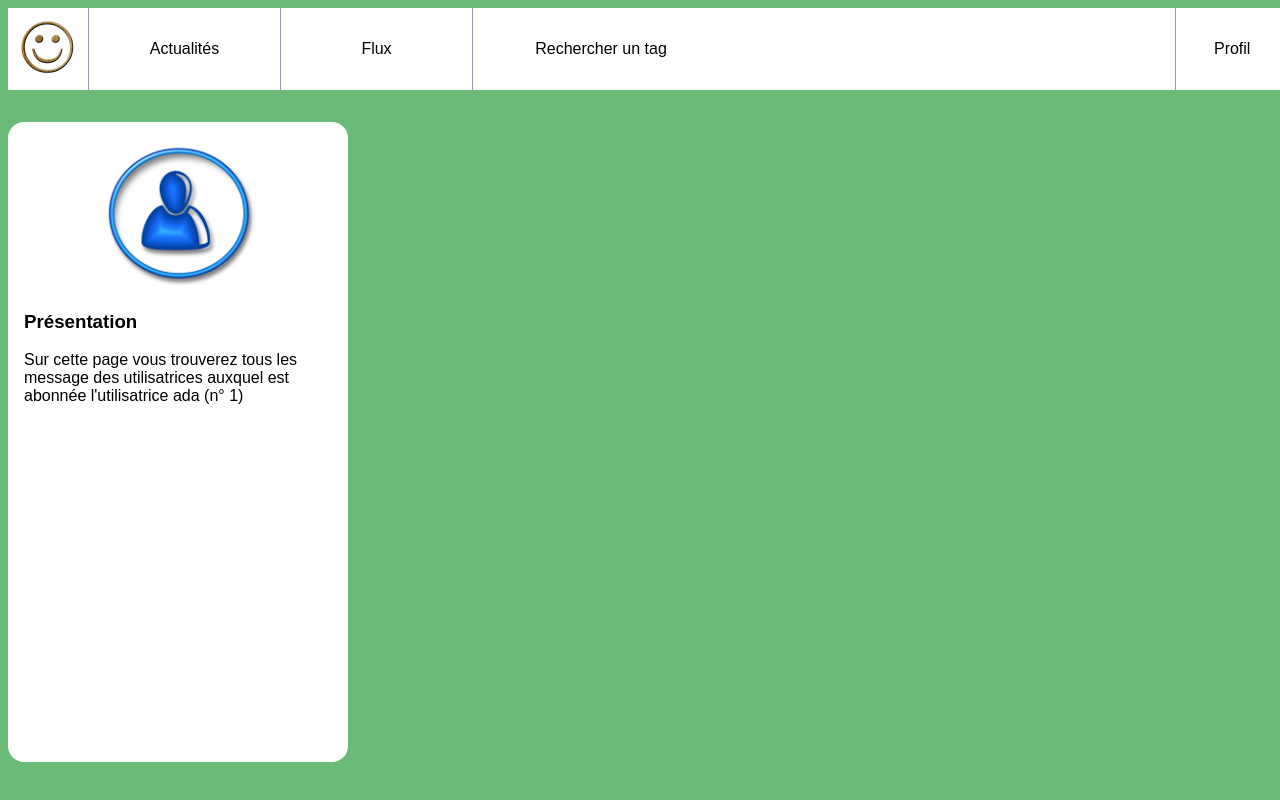
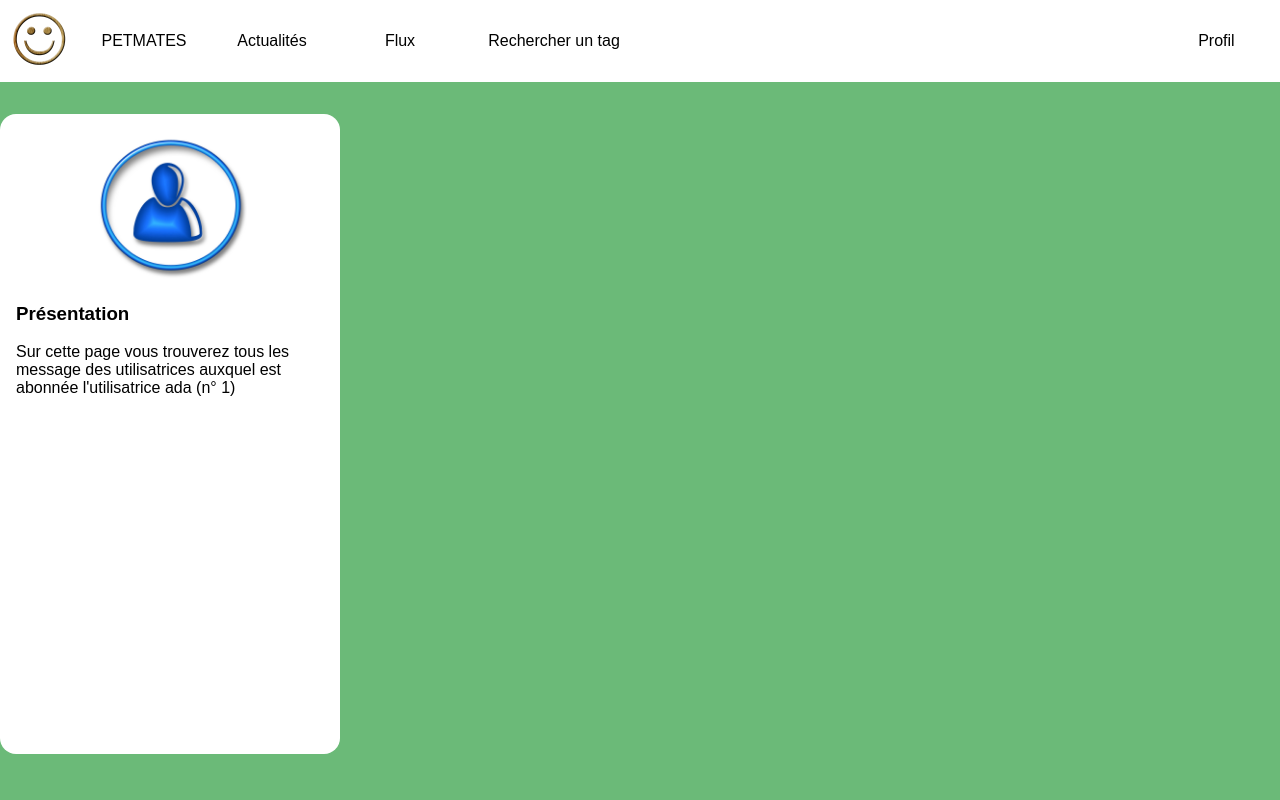
Before and after one commit to GaetanSourisse/PetMates_social_network, a PHP site: page /feed.php?user_id=1 in a window 1280 px wide. Run offline with PHP 8.4, Linux system fonts and the light colour scheme; a user stored in the database is signed in; data comes from the database, SQL or seed files in the repository.

Commit message:
refonte css header

```diff
--- a/header.php
+++ b/header.php
@@ -1,6 +1,7 @@
 <header>
     <img src="resoc.jpg" alt="Logo de notre réseau social" />
     <nav id="menu">
+        <a>PETMATES</a>
         <a href="news.php">Actualités</a>
         <a href="feed.php?user_id=<?php echo $_SESSION['connected_id'] ?>">Flux</a>
     </nav>
@@ -13,10 +14,10 @@
             //verification
             if ($mysqli->connect_errno) {
                 echo ("Échec de la connexion : " . $mysqli->connect_error);
-            exit();
+                exit();
             }
             //création de la requête pour aller chercher tous les tags disponibles
-            $questionTagsSql = "SELECT * FROM tags" ;
+            $questionTagsSql = "SELECT * FROM tags";
             $infosTags = $mysqli->query($questionTagsSql);
             while ($tagInfo = $infosTags->fetch_assoc()) {
                 $tagLabel = $tagInfo['label'];
@@ -45,7 +46,7 @@
     </nav>
     <?php
     if (isset($_POST['déconnexion'])) {
-       session_unset();
+        session_unset();
     }
     ;
 
--- a/style.css
+++ b/style.css
@@ -1,6 +1,7 @@
 body{
     background-color: rgb(107, 186, 120);
     font-family: Arial;
+    margin: auto;
 }
 
 a{text-decoration: none; color:black;}
@@ -9,7 +10,7 @@ a:hover{text-decoration: underline;}
 body>header{
     background-color: #fff;
     display:flex;
-    width:80em;
+    width:100%;
     margin:0 auto 2em auto;
     padding:0;
 
@@ -21,13 +22,13 @@ body>header #menu {
     display:flex;
     width:30%;
     align-items: stretch;
-    border-left: 1px solid #99b;
+    /* border-left: 1px solid #99b; */
 }
 body>header #menu a{
     flex:1;
     text-align: center;
     padding-top:2em;
-    border-right: 1px solid #99b;
+    /* border-right: 1px solid #99b; */
 }
 
 body>header ul{list-style: none;}
@@ -35,7 +36,7 @@ body>header #user
 {
     margin-left: auto;
     flex:0.2;
-    border-left: 1px solid #99b;
+    /* border-left: 1px solid #99b; */
 }
 body>header #user>a{
     display:block;
@@ -48,7 +49,7 @@ body>header #user ul{
     position: absolute;
     padding:0;
     margin:0;
-    margin-left:-5em;
+    text-align: center;
     background-color: #fff;
     border: 1px solid #99b;
 
@@ -161,29 +162,31 @@ form dl dd textarea{width:40em;height: 15em;}
 body>header #tags {
     display:flex;
     align-items: stretch;
-    width:20%;
     flex-direction: column;
+    width: 180px;
 }
 
 body>header #tags a {
-    text-align: center;
     border-right: none;
     margin-top: 2em;
+    text-align: center;
 }
 
 body>header #tags ul{
     display: none;
     position:absolute;
-    width:15%;
     margin-top: 4em;
     background-color: #fff;
+    height: 150px;
+    width: 180px;
+    overflow-y: scroll;
+    padding: 0 0 0 0;
     text-align: center;
-    height: 150px;
-    overflow-y: scroll;
 }
 
 body>header #tags:hover ul{
     display:block;
+
 }
 
 body>header #tags .deroulant:hover {
```
